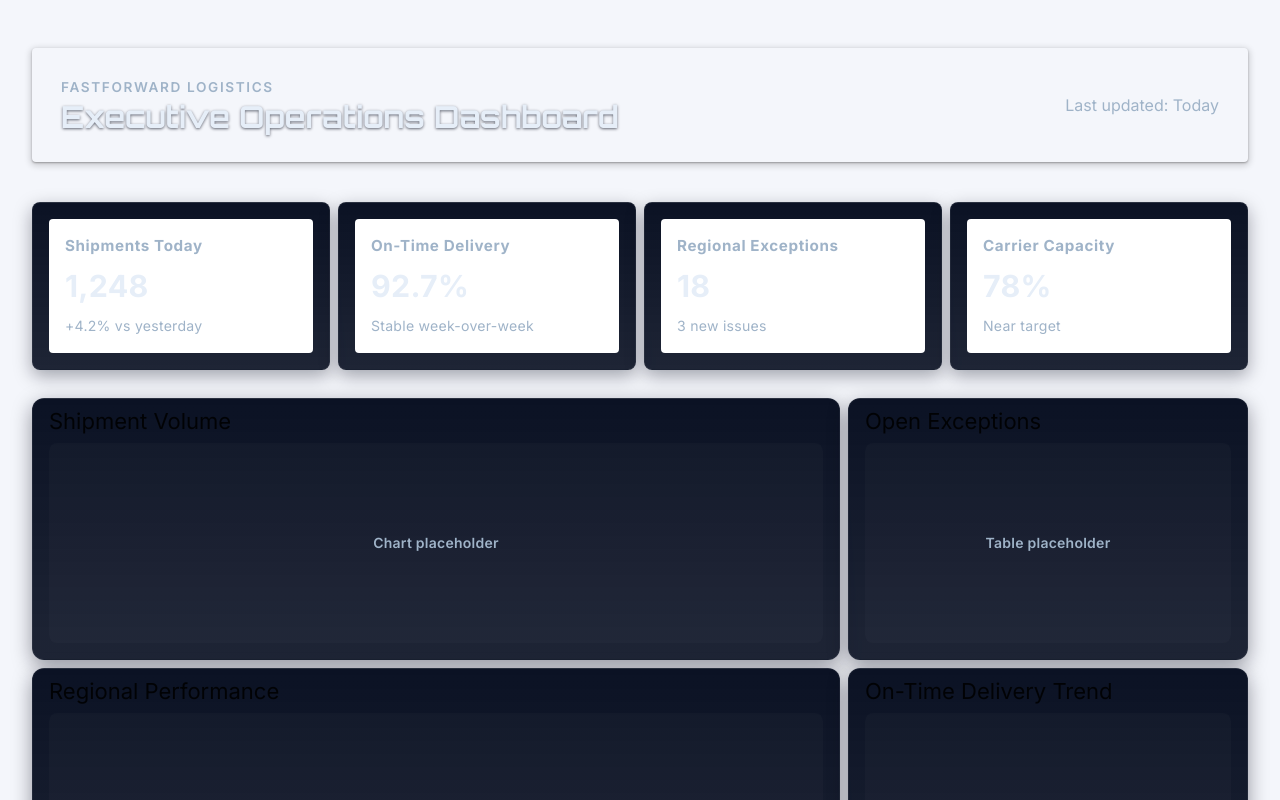
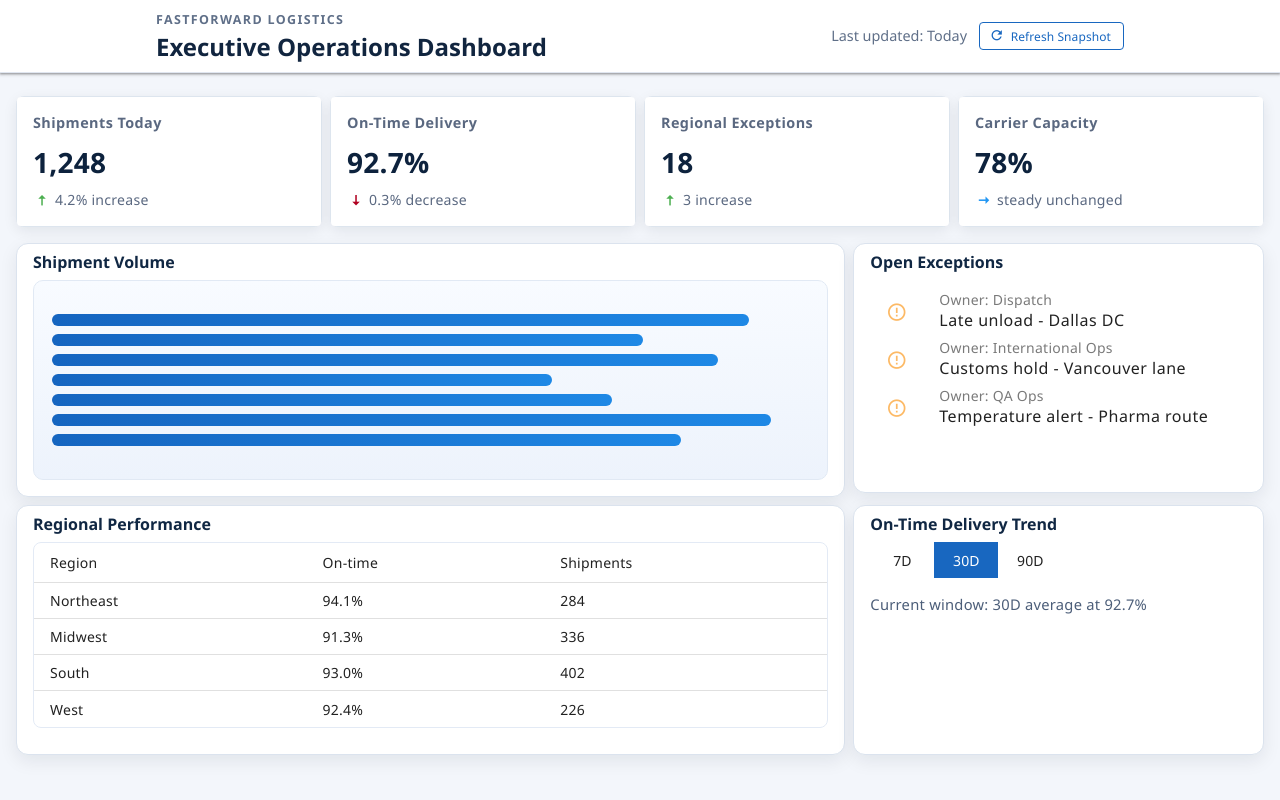
Before and after one commit to reggie-business/200-my-dashboard, a Vue app: page / in a window 1280 px wide. Shown: the top 800 px of the page. Built offline with nearby package versions, Linux system fonts and the light colour scheme.

Commit message:
Refine dashboard shell and metric trends

```diff
--- a/src/App.vue
+++ b/src/App.vue
@@ -12,23 +12,23 @@ body,
 #app {
   margin: 0;
   min-height: 100%;
-  font-family: Inter, system-ui, -apple-system, 'Segoe UI', Roboto, 'Helvetica Neue', Arial;
-  background: radial-gradient(ellipse at top left, #071022 0%, #0b1224 35%, #061021 100%);
+  font-family: 'IBM Plex Sans', 'Segoe UI', Tahoma, sans-serif;
+  background: #f3f6fb;
   color: var(--text);
 }
 body {
-  background: radial-gradient(ellipse at top left, #071022 0%, #0b1224 35%, #061021 100%);
+  background: #f3f6fb;
 }
 
 :root {
-  --bg: #071022;
-  --card-bg: #0b1224;
-  --text: #E6EEF8;
-  --muted: #9fb3c8;
-  --accent: #ff4fa3;
-  --focus: #00e5ff;
-  --surface-contrast: rgba(255,255,255,0.06);
-  --card-border: rgba(255,255,255,0.06);
+  --bg: #f3f6fb;
+  --card-bg: #ffffff;
+  --text: #102743;
+  --muted: #5f6f88;
+  --accent: #1565c0;
+  --focus: #1565c0;
+  --surface-contrast: rgba(16, 39, 67, 0.06);
+  --card-border: #dbe3ee;
   --radius: 12px;
   --base-line-height: 1.45;
   --base-font-size: 16px;
@@ -49,7 +49,7 @@ body {
   height: auto;
   padding: 0.5rem 1rem;
   background: var(--accent);
-  color: var(--bg);
+  color: #ffffff;
   z-index: 9999;
   border-radius: 4px;
 }
--- a/src/components/MetricCard.vue
+++ b/src/components/MetricCard.vue
@@ -9,53 +9,105 @@
       <v-card-text>
         <h3 :id="headingId" class="metric-label">{{ label }}</h3>
         <p class="metric-value">{{ value }}</p>
-        <p v-if="note" class="metric-note">{{ note }}</p>
+        <div class="metric-trend" v-if="trendText">
+          <v-icon
+            :icon="trendIcon"
+            :color="trendColor"
+            size="18"
+            class="metric-trend-icon"
+            aria-hidden="true"
+          />
+          <p class="metric-note">{{ trendText }}</p>
+        </div>
+        <p v-else class="metric-empty">No trend data available</p>
       </v-card-text>
     </v-card>
   </section>
 </template>
 
 <script setup lang="ts">
+import { computed } from 'vue';
+
 const props = defineProps<{
   label: string;
   value: string;
-  note?: string;
+  trendValue?: string;
+  trendDirection?: 'up' | 'down' | 'flat';
   headingId?: string;
 }>();
 
-const { label, value, note, headingId = `metric-${Math.random().toString(36).substr(2,6)}` } = props;
+const {
+  label,
+  value,
+  trendValue,
+  trendDirection = 'flat',
+  headingId = `metric-${Math.random().toString(36).slice(2, 8)}`
+} = props;
+
+const trendText = computed(() => {
+  if (!trendValue) return '';
+
+  if (trendDirection === 'up') return `${trendValue} increase`;
+  if (trendDirection === 'down') return `${trendValue} decrease`;
+  return `${trendValue} unchanged`;
+});
+
+const trendColor = computed(() => {
+  if (trendDirection === 'up') return 'success';
+  if (trendDirection === 'down') return 'error';
+  return 'info';
+});
+
+const trendIcon = computed(() => {
+  if (trendDirection === 'up') return 'mdi-arrow-up-thin';
+  if (trendDirection === 'down') return 'mdi-arrow-down-thin';
+  return 'mdi-arrow-right-thin';
+});
 </script>
 
 <style scoped>
 .metric-card {
-  padding: 1rem;
-  background: linear-gradient(180deg, var(--card-bg), rgba(11,18,36,0.92));
-  border: 1px solid var(--card-border);
+  padding: 0;
+  background: #ffffff;
+  border: 1px solid #dde5ee;
   border-radius: calc(var(--radius) - 4px);
-  box-shadow: 0 6px 18px rgba(2,6,23,0.35);
+  box-shadow: 0 4px 14px rgba(17, 26, 43, 0.08);
 }
 .metric-label {
   margin: 0;
-  color: var(--muted);
-  font-size: 0.95rem;
-  letter-spacing: 0.04em;
+  color: #5a6880;
+  font-size: 0.9rem;
+  letter-spacing: 0.03em;
+  font-weight: 600;
 }
 .metric-value {
   margin: 0.5rem 0 0;
-  font-size: 1.9rem;
+  font-size: 1.75rem;
   font-weight: 700;
-  color: var(--text);
-  text-shadow: none;
-  font-family: Inter, 'Orbitron', sans-serif;
+  color: #0d223d;
+  font-family: 'IBM Plex Sans', 'Segoe UI', sans-serif;
+}
+
+.metric-trend {
+  margin-top: 0.5rem;
+  display: flex;
+  align-items: center;
+  gap: 0.25rem;
 }
 .metric-note {
-  margin: 0.5rem 0 0;
-  color: var(--muted);
+  margin: 0;
+  color: #5a6880;
   font-size: 0.88rem;
 }
 
+.metric-empty {
+  margin: 0.5rem 0 0;
+  color: #7c8aa0;
+  font-size: 0.84rem;
+}
+
 .metric-card:focus-visible {
-  outline: 3px solid var(--focus);
+  outline: 3px solid #1565c0;
   outline-offset: 3px;
 }
 </style>
--- a/src/views/HomeView.vue
+++ b/src/views/HomeView.vue
@@ -1,172 +1,263 @@
 <template>
-  <v-main id="main-content" class="dashboard">
-    <v-container fluid>
-      <v-sheet class="header-sheet mb-10" elevation="2" rounded role="banner" aria-label="Application header">
-        <div class="header-content">
+  <v-layout class="dashboard-layout">
+    <v-app-bar elevation="1" height="72" color="white" class="dashboard-bar" role="banner">
+      <v-container class="bar-content">
         <div>
           <p class="eyebrow">FastForward Logistics</p>
           <h1 class="brand">Executive Operations Dashboard</h1>
         </div>
-          <div class="header-meta">
-            <p>Last updated: Today</p>
+        <div class="bar-actions">
+          <span class="last-updated">Last updated: {{ updatedAt }}</span>
+          <v-btn size="small" variant="outlined" color="primary" prepend-icon="mdi-refresh" @click="refreshSnapshot">
+            Refresh Snapshot
+          </v-btn>
         </div>
-        </div>
-      </v-sheet>
+      </v-container>
+    </v-app-bar>
 
+    <v-main id="main-content" class="dashboard-main">
+      <v-container fluid class="py-6">
         <v-row class="metrics-row" dense>
-        <v-col cols="12" md="3" v-for="(metric, index) in metrics" :key="metric.label">
-          <MetricCard :label="metric.label" :value="metric.value" :note="metric.note" :heading-id="`metric-${index}`" />
+          <v-col cols="12" sm="6" lg="3" v-for="(metric, index) in metrics" :key="metric.label">
+            <MetricCard
+              :label="metric.label"
+              :value="metric.value"
+              :trend-value="metric.trendValue"
+              :trend-direction="metric.trendDirection"
+              :heading-id="`metric-${index}`"
+            />
           </v-col>
         </v-row>
 
         <v-row dense>
-        <v-col cols="12" md="8">
-          <v-card elevation="1" rounded class="section-card" role="region" aria-labelledby="shipment-volume-title">
-            <v-card-title id="shipment-volume-title">Shipment Volume</v-card-title>
+          <v-col cols="12" lg="8">
+            <v-card class="section-card" role="region" aria-labelledby="shipment-volume-title">
+              <v-card-title id="shipment-volume-title" class="section-title">Shipment Volume</v-card-title>
               <v-card-text>
-              <div class="placeholder" aria-hidden="true">Chart placeholder</div>
+                <div class="placeholder-block" aria-hidden="true">
+                  <div class="bar" v-for="value in shipmentBars" :key="value" :style="{ width: `${value}%` }"></div>
+                </div>
               </v-card-text>
             </v-card>
           </v-col>
-        <v-col cols="12" md="4">
-          <v-card elevation="1" rounded class="section-card" role="region" aria-labelledby="open-exceptions-title">
-            <v-card-title id="open-exceptions-title">Open Exceptions</v-card-title>
+
+          <v-col cols="12" lg="4">
+            <v-card class="section-card" role="region" aria-labelledby="open-exceptions-title">
+              <v-card-title id="open-exceptions-title" class="section-title">Open Exceptions</v-card-title>
               <v-card-text>
-              <div class="placeholder" aria-hidden="true">Table placeholder</div>
+                <template v-if="exceptions.length">
+                  <v-list class="exception-list" density="compact">
+                    <v-list-item v-for="item in exceptions" :key="item.id" :subtitle="item.owner">
+                      <template #prepend>
+                        <v-icon color="warning" icon="mdi-alert-circle-outline" />
+                      </template>
+                      <v-list-item-title>{{ item.summary }}</v-list-item-title>
+                    </v-list-item>
+                  </v-list>
+                </template>
+                <div v-else class="empty-state">No active exceptions. Operations are running clean.</div>
               </v-card-text>
             </v-card>
           </v-col>
-        <v-col cols="12" md="8">
-          <v-card elevation="1" rounded class="section-card" role="region" aria-labelledby="regional-performance-title">
-            <v-card-title id="regional-performance-title">Regional Performance</v-card-title>
+
+          <v-col cols="12" lg="8">
+            <v-card class="section-card" role="region" aria-labelledby="regional-performance-title">
+              <v-card-title id="regional-performance-title" class="section-title">Regional Performance</v-card-title>
               <v-card-text>
-              <div class="placeholder" aria-hidden="true">Map / summary placeholder</div>
+                <v-table density="compact" class="region-table">
+                  <thead>
+                    <tr>
+                      <th>Region</th>
+                      <th>On-time</th>
+                      <th>Shipments</th>
+                    </tr>
+                  </thead>
+                  <tbody>
+                    <tr v-for="region in regions" :key="region.name">
+                      <td>{{ region.name }}</td>
+                      <td>{{ region.onTime }}</td>
+                      <td>{{ region.shipments }}</td>
+                    </tr>
+                  </tbody>
+                </v-table>
               </v-card-text>
             </v-card>
           </v-col>
-        <v-col cols="12" md="4">
-          <v-card elevation="1" rounded class="section-card" role="region" aria-labelledby="otd-trend-title">
-            <v-card-title id="otd-trend-title">On-Time Delivery Trend</v-card-title>
+
+          <v-col cols="12" lg="4">
+            <v-card class="section-card" role="region" aria-labelledby="otd-trend-title">
+              <v-card-title id="otd-trend-title" class="section-title">On-Time Delivery Trend</v-card-title>
               <v-card-text>
-              <div class="placeholder" aria-hidden="true">Trend chart placeholder</div>
+                <v-btn-toggle v-model="trendWindow" mandatory color="primary" density="compact" class="mb-4">
+                  <v-btn value="7d">7D</v-btn>
+                  <v-btn value="30d">30D</v-btn>
+                  <v-btn value="90d">90D</v-btn>
+                </v-btn-toggle>
+                <div class="trend-text">Current window: {{ trendWindow.toUpperCase() }} average at {{ trendAverage }}</div>
               </v-card-text>
             </v-card>
           </v-col>
         </v-row>
       </v-container>
     </v-main>
+  </v-layout>
 </template>
 
 <script setup lang="ts">
+import { computed, ref } from 'vue';
 import MetricCard from '../components/MetricCard.vue';
 
 const metrics = [
-  { label: 'Shipments Today', value: '1,248', note: '+4.2% vs yesterday' },
-  { label: 'On-Time Delivery', value: '92.7%', note: 'Stable week-over-week' },
-  { label: 'Regional Exceptions', value: '18', note: '3 new issues' },
-  { label: 'Carrier Capacity', value: '78%', note: 'Near target' }
+  { label: 'Shipments Today', value: '1,248', trendValue: '4.2%', trendDirection: 'up' as const },
+  { label: 'On-Time Delivery', value: '92.7%', trendValue: '0.3%', trendDirection: 'down' as const },
+  { label: 'Regional Exceptions', value: '18', trendValue: '3', trendDirection: 'up' as const },
+  { label: 'Carrier Capacity', value: '78%', trendValue: 'steady', trendDirection: 'flat' as const }
 ];
+
+const regions = [
+  { name: 'Northeast', onTime: '94.1%', shipments: 284 },
+  { name: 'Midwest', onTime: '91.3%', shipments: 336 },
+  { name: 'South', onTime: '93.0%', shipments: 402 },
+  { name: 'West', onTime: '92.4%', shipments: 226 }
+];
+
+const exceptions = ref([
+  { id: 1, summary: 'Late unload - Dallas DC', owner: 'Owner: Dispatch' },
+  { id: 2, summary: 'Customs hold - Vancouver lane', owner: 'Owner: International Ops' },
+  { id: 3, summary: 'Temperature alert - Pharma route', owner: 'Owner: QA Ops' }
+]);
+
+const shipmentBars = [92, 78, 88, 66, 74, 95, 83];
+const trendWindow = ref<'7d' | '30d' | '90d'>('30d');
+const updatedAt = ref('Today');
+
+const trendAverage = computed(() => {
+  if (trendWindow.value === '7d') return '93.4%';
+  if (trendWindow.value === '30d') return '92.7%';
+  return '92.1%';
+});
+
+const refreshSnapshot = () => {
+  updatedAt.value = new Date().toLocaleTimeString([], { hour: '2-digit', minute: '2-digit' });
+};
 </script>
 
 <style scoped>
-.dashboard {
-  padding: 2rem 1rem;
+.dashboard-layout {
   min-height: 100vh;
-  background: #f4f6fb;
+  background: #f3f6fb;
 }
 
-.header-sheet {
-  padding: 1.75rem;
+.dashboard-bar {
+  border-bottom: 1px solid #e0e6f0;
 }
 
-.header-content {
+.bar-content {
+  width: 100%;
   display: flex;
   justify-content: space-between;
   align-items: center;
-  flex-wrap: wrap;
   gap: 1rem;
 }
 
 .eyebrow {
   margin: 0;
   text-transform: uppercase;
-  letter-spacing: 0.12em;
-  color: var(--muted);
-  font-size: 0.85rem;
+  letter-spacing: 0.11em;
+  color: #5f6f88;
+  font-size: 0.78rem;
   font-weight: 600;
 }
 
 h1.brand {
   margin: 0.25rem 0 0;
-  font-size: 1.9rem;
-  line-height: 1.05;
+  font-size: 1.5rem;
+  line-height: 1.1;
   font-weight: 700;
-  color: var(--text);
-  font-family: 'Orbitron', Inter, sans-serif;
-  text-shadow: 0 1px 3px rgba(2,6,23,0.6);
+  color: #11253f;
+  font-family: 'IBM Plex Sans', 'Segoe UI', sans-serif;
 }
 
-.header-meta {
-  color: #5f6d7a;
+.bar-actions {
+  display: flex;
+  align-items: center;
+  gap: 0.75rem;
+}
+
+.last-updated {
+  color: #5f6f88;
+  font-size: 0.9rem;
 }
 
 .metrics-row {
-  margin-bottom: 1.75rem;
-}
-
-.metric-label {
-  margin: 0;
-  color: var(--muted);
-  font-size: 0.95rem;
-  font-weight: 600;
-}
-
-.metric-value {
-  margin: 0.5rem 0 0;
-  font-size: 1.9rem;
-  font-weight: 700;
-  color: var(--text);
-}
-
-.metric-note {
-  margin: 0.5rem 0 0;
-  color: var(--muted);
+  margin-bottom: 1rem;
 }
 
 .section-card {
-  min-height: 260px;
-  background: linear-gradient(180deg, var(--card-bg), rgba(11,18,36,0.92));
+  min-height: 250px;
   border-radius: var(--radius);
-  border: 1px solid var(--card-border);
-}
-.header-sheet {
-  background: linear-gradient(135deg, rgba(255,255,255,0.01), rgba(255,255,255,0.01));
-  border: 1px solid var(--card-border);
+  border: 1px solid #dbe3ee;
+  box-shadow: 0 6px 18px rgba(17, 26, 43, 0.08);
 }
 
-.v-card.section-card {
-  background: linear-gradient(180deg, var(--card-bg), rgba(11,18,36,0.92));
-  border: 1px solid var(--card-border);
-  box-shadow: 0 6px 20px rgba(2,6,23,0.4);
+.section-title {
+  color: #102743;
+  font-weight: 700;
+  font-size: 1rem;
 }
 
-.header-meta {
-  color: var(--muted);
+.placeholder-block {
+  min-height: 200px;
+  border-radius: 10px;
+  background: linear-gradient(180deg, #f8fbff 0%, #edf3fc 100%);
+  border: 1px solid #e1e9f4;
+  display: flex;
+  flex-direction: column;
+  justify-content: center;
+  gap: 8px;
+  padding: 18px;
 }
-.placeholder {
-  min-height: 200px;
-  border-radius: 0.5rem;
-  background: rgba(255,255,255,0.02);
+
+.bar {
+  height: 12px;
+  border-radius: 8px;
+  background: linear-gradient(90deg, #1565c0 0%, #1e88e5 100%);
+}
+
+.exception-list {
+  background: transparent;
+}
+
+.empty-state {
+  min-height: 120px;
+  border: 1px dashed #c8d5e7;
+  border-radius: 8px;
   display: flex;
   align-items: center;
   justify-content: center;
-  color: var(--muted);
-  font-weight: 600;
+  color: #6c7e96;
+  font-size: 0.9rem;
+}
+
+.region-table {
+  border: 1px solid #e3eaf5;
+  border-radius: 8px;
+}
+
+.trend-text {
+  color: #4c5e79;
+  font-size: 0.92rem;
 }
 
 @media (max-width: 960px) {
-  .dashboard {
-    padding: 1rem;
+  .bar-content {
+    align-items: flex-start;
+    flex-direction: column;
+  }
+
+  .bar-actions {
+    width: 100%;
+    justify-content: space-between;
   }
 }
 </style>
```
Also changed, not shown: 1 other file (tests, documents, lock files or other folders). Lines whose indentation alone changed are shown as unchanged.
